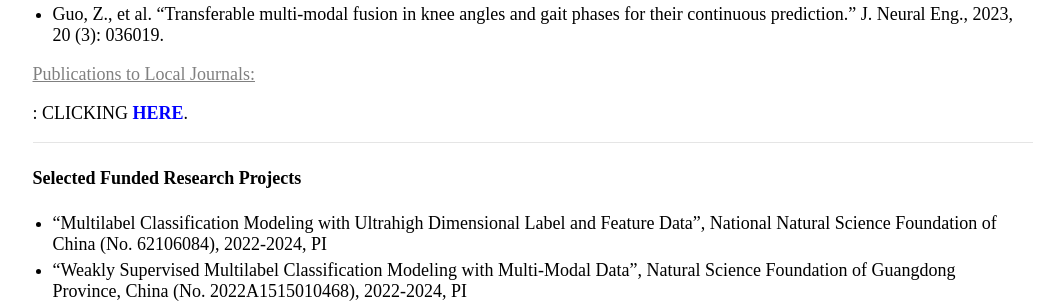
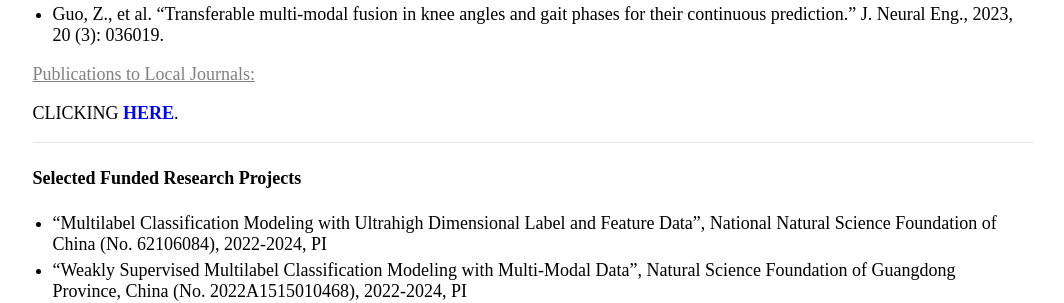
Before and after one commit to jiazhang-ml/jiazhang-ml.github.io, a Jekyll site: the page built from index.md, in a window 1280 px wide and 900 px high, scrolled down 1552 px. Shown: the part 157-460 px from the top of the window, without its empty margins (107-1171 px from the left). Built offline with Jekyll 4.4.1, drawn with Linux system fonts in a browser that asks for light colours.

Commit message:
Update index.md

```diff
--- a/index.md
+++ b/index.md
@@ -50,7 +50,7 @@ Research Interests: My research interests include *machine learning* and *data m
 * Wu, H., et al. "Cold-start next-item recommendation by user-item matching and auto-encoders." IEEE Trans. Serv. Comput., 2023, 16 (4): 2477-2489. [[code](https://github.com/wuhanrui/UIMA)]
 * Guo, Z., et al. "Transferable multi-modal fusion in knee angles and gait phases for their continuous prediction." J. Neural Eng., 2023, 20 (3): 036019.
 
-<font color="gray"><u>Publications to Local Journals:</u></font>: CLICKING [**HERE**](nativepublication.md).
+<font color="gray"><u>Publications to Local Journals:</u></font> CLICKING [**HERE**](nativepublication.md).
 
 ---
 
```
